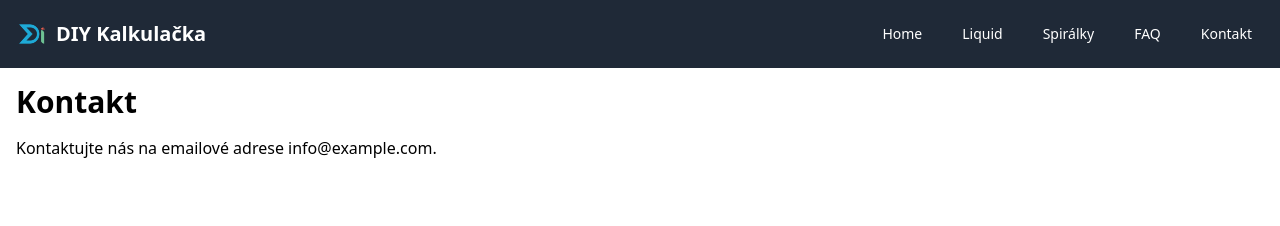
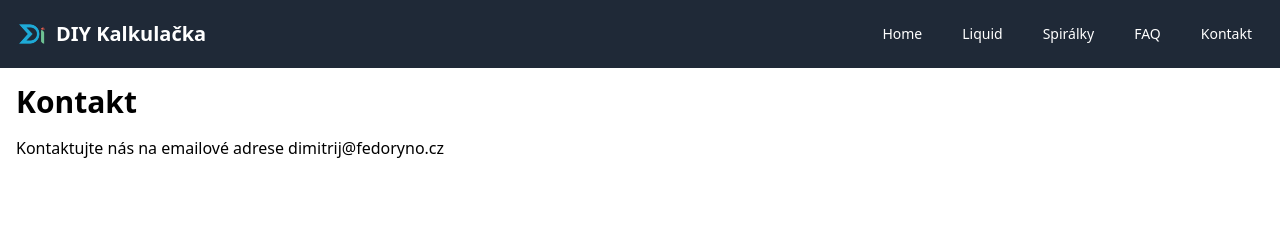
Before and after one commit to dimitrijfedoryno/React-diy, a React (Create React App) app: page /contact in a window 1280 px wide. Shown: the top 226 px of the page. Built offline with nearby package versions, Linux system fonts and the light colour scheme.

Commit message:
footer and contact edit

```diff
--- a/src/components/Footer.js
+++ b/src/components/Footer.js
@@ -3,7 +3,7 @@ import React from 'react';
 const Footer = () => {
   return (
     <footer className="bg-gray-800 text-white p-4 text-center mt-8">
-      &copy; 2024 DIY E-Liquid Kalkulačka. Všechna práva vyhrazena.
+      &copy; Dimitrij Fedoryno| 2024 DIY E-Liquid Kalkulačka | Všechna práva vyhrazena
     </footer>
   );
 };
--- a/src/pages/Contact.js
+++ b/src/pages/Contact.js
@@ -4,7 +4,7 @@ const Contact = () => {
   return (
     <div className="container mx-auto p-4">
       <h1 className="text-3xl font-bold mb-4">Kontakt</h1>
-      <p>Kontaktujte nás na emailové adrese info@example.com.</p>
+      <p>Kontaktujte nás na emailové adrese dimitrij@fedoryno.cz</p>
     </div>
   );
 };
```
